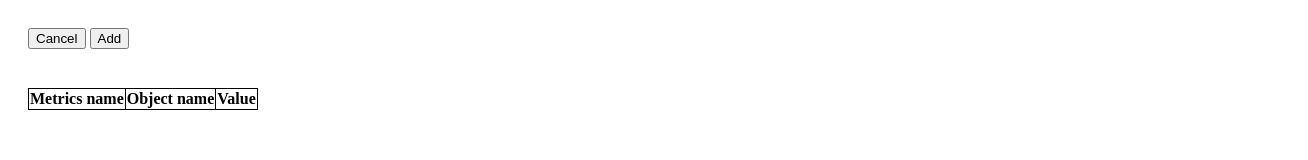
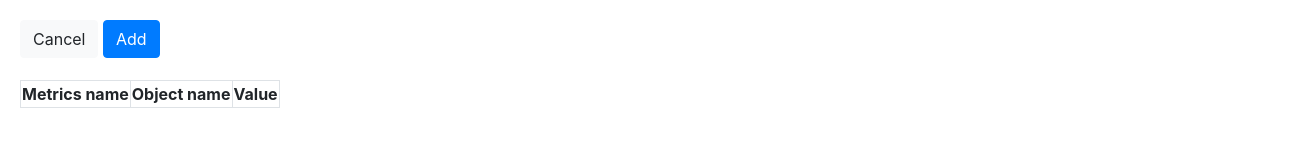
Before and after one commit to DjonnyX/table-charts, a website built with webpack: page src/index.html in a window 1280 px wide. Both pictures are taken after a click on the button "Add metric". Shown: the whole page, 1308 px wide, since content can reach past the window. Built offline with nearby package versions, Linux system fonts and the light colour scheme.

Commit message:
feat: add bootstrap styles

```diff
--- a/package.json
+++ b/package.json
@@ -16,8 +16,7 @@
   "author": "djonnyx",
   "license": "ISC",
   "description": "",
-  "dependencies": {
-  },
+  "dependencies": {},
   "devDependencies": {
     "@babel/core": "^7.6.4",
     "@babel/polyfill": "^7.6.0",
--- a/src/index.html
+++ b/src/index.html
@@ -3,23 +3,24 @@
 
 <head>
     <meta charset="utf-8" />
+    <link rel="stylesheet" href="https://stackpath.bootstrapcdn.com/bootstrap/4.4.1/css/bootstrap.min.css" integrity="sha384-Vkoo8x4CGsO3+Hhxv8T/Q5PaXtkKtu6ug5TOeNV6gBiFeWPGFN9MuhOf23Q9Ifjh" crossorigin="anonymous">
 </head>
 
 <body>
 
     <div class="main-wrapper">
-        <div class="wrapper">
+        <div id="modal" class="wrapper-top">
             <!-- Диалог -->
-            <div id="modal" >
-                <button class="cancel">Cancel</button>
-                <button class="add">Add</button>
+            <div>
+                <button class="btn btn-light cancel">Cancel</button>
+                <button class="btn btn-primary add">Add</button>
             </div>
         </div>
 
-            <div id="overlay"></div>
+        <div id="overlay"></div>
         <div class="wrapper">
             <!-- Кнопка добавления метрики -->
-            <button id="add-metric">Add metric</button>
+            <button id="add-metric" class="btn btn-primary">Add metric</button>
 
             <!-- таблица -->
             <div class="content">
--- a/src/style.css
+++ b/src/style.css
@@ -4,7 +4,11 @@ table {
 }
 
 table, th, td {
-    border: 1px solid black;
+    border: 1px solid #dee2e6;
+    border-radius: 2px;
+}
+table:focus, th:focus, td:focus {
+    border: 1px solid #bec6ce;
 }
 
 .content {
@@ -15,7 +19,6 @@ table, th, td {
 }
 
 #modal {
-    position: absolute;
     width: 100%;
     max-width: 200p;
     height: 32px;
@@ -43,7 +46,9 @@ table, th, td {
 .wrapper {
     padding: 20px;
 }
-
+.wrapper-top {
+    padding: 20px;
+}
 .main-wrapper {
     display: flex;
     justify-content: start;
--- a/src/table/TableRow.ts
+++ b/src/table/TableRow.ts
@@ -1,5 +1,7 @@
 import { ITableMetricColumn } from "./ITableMetricColumn";
 import { MetricTypes, ObjectTypes } from "../types";
+
+const MAX_VALUE_RANGE = [-2, 2];
 
 export class TableRow {
 
@@ -9,7 +11,7 @@ export class TableRow {
     }
 
     private _changeValueHandler = (e: any) => {
-        if (e.target.value == 2) e.target.style.borderColor = "red";
+        if (e.target.value == MAX_VALUE_RANGE[0] || e.target.value == MAX_VALUE_RANGE[1]) e.target.style.borderColor = "red";
         else e.target.style.borderColor = "inherit";
     }
 
@@ -34,8 +36,8 @@ export class TableRow {
         const input = document.createElement("input");
         input.type = "number";
         input.step = "0.1";
-        input.min = "-2";
-        input.max = "2";
+        input.min = MAX_VALUE_RANGE[0].toString();
+        input.max = MAX_VALUE_RANGE[1].toString();
         input.value = options.value.toString();
         value.appendChild(input);
         this._tblEl.appendChild(value);
--- a/webpack.common.js
+++ b/webpack.common.js
@@ -8,7 +8,10 @@ const HtmlWebpackPlugin = require("html-webpack-plugin");
 module.exports = env => {
   return {
     entry: {
-      main: ["@babel/polyfill", "./src/index.ts", "./src/style.css"]
+      main: [
+      "@babel/polyfill",
+      "./src/index.ts",
+      "./src/style.css"]
     },
     plugins: [
       new CleanWebpackPlugin(),
```
Also changed, not shown: 1 other file.
